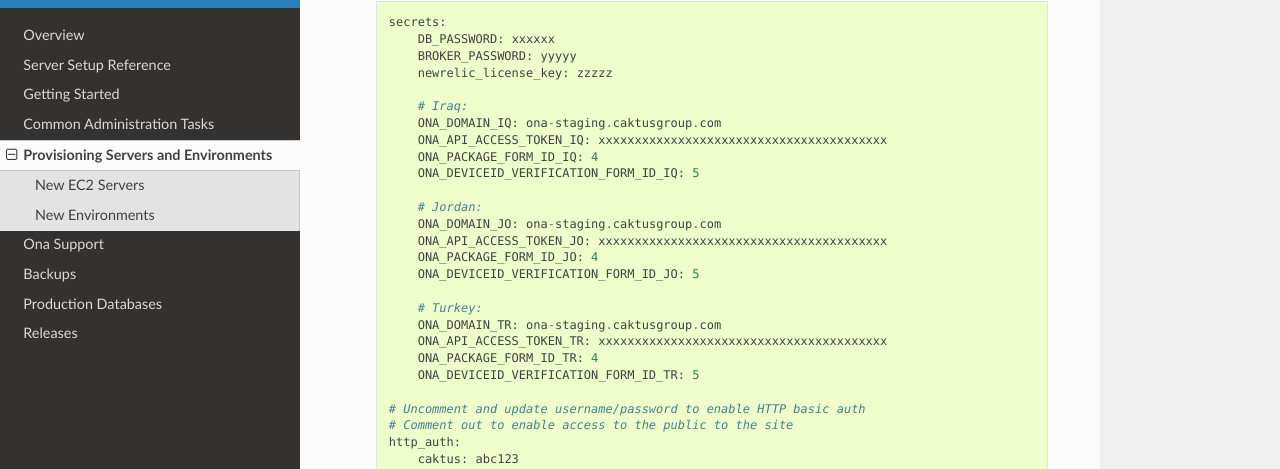
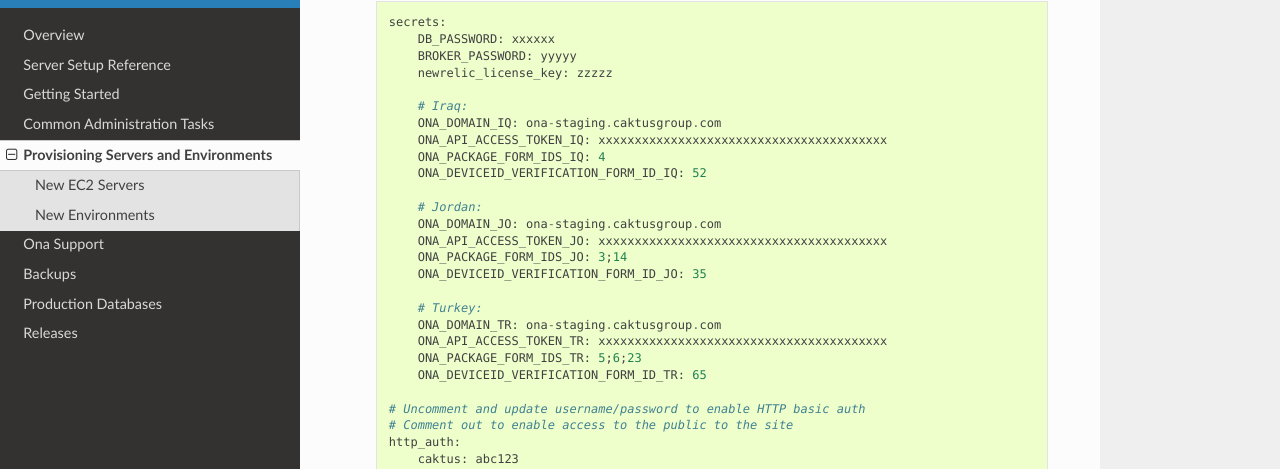
Before and after one commit to theirc/CTS-ircdeploy, a Sphinx documentation site: the page built from docs/new_environments.rst, in a window 1280 px wide and 900 px high, scrolled down 2798 px. Shown: the part 110-579 px from the top of the window. Built offline with Sphinx 7.4.7 and the Read the Docs theme 2.0.0, drawn with Linux system fonts in a browser that asks for light colours.

Commit message:
Update Ona docs

```diff
--- a/docs/new_environments.rst
+++ b/docs/new_environments.rst
@@ -146,20 +146,20 @@ at ``cts-testing.caktusgroup.com``.
             # Iraq:
             ONA_DOMAIN_IQ: ona-staging.caktusgroup.com
             ONA_API_ACCESS_TOKEN_IQ: xxxxxxxxxxxxxxxxxxxxxxxxxxxxxxxxxxxxxxxx
-            ONA_PACKAGE_FORM_ID_IQ: 4
-            ONA_DEVICEID_VERIFICATION_FORM_ID_IQ: 5
+            ONA_PACKAGE_FORM_IDS_IQ: 4
+            ONA_DEVICEID_VERIFICATION_FORM_ID_IQ: 52
 
             # Jordan:
             ONA_DOMAIN_JO: ona-staging.caktusgroup.com
             ONA_API_ACCESS_TOKEN_JO: xxxxxxxxxxxxxxxxxxxxxxxxxxxxxxxxxxxxxxxx
-            ONA_PACKAGE_FORM_ID_JO: 4
-            ONA_DEVICEID_VERIFICATION_FORM_ID_JO: 5
+            ONA_PACKAGE_FORM_IDS_JO: 3;14
+            ONA_DEVICEID_VERIFICATION_FORM_ID_JO: 35
 
             # Turkey:
             ONA_DOMAIN_TR: ona-staging.caktusgroup.com
             ONA_API_ACCESS_TOKEN_TR: xxxxxxxxxxxxxxxxxxxxxxxxxxxxxxxxxxxxxxxx
-            ONA_PACKAGE_FORM_ID_TR: 4
-            ONA_DEVICEID_VERIFICATION_FORM_ID_TR: 5
+            ONA_PACKAGE_FORM_IDS_TR: 5;6;23
+            ONA_DEVICEID_VERIFICATION_FORM_ID_TR: 65
 
         # Uncomment and update username/password to enable HTTP basic auth
         # Comment out to enable access to the public to the site
```
Also changed, not shown: docs/ona.rst (+4 -4 lines), 1 other file.
